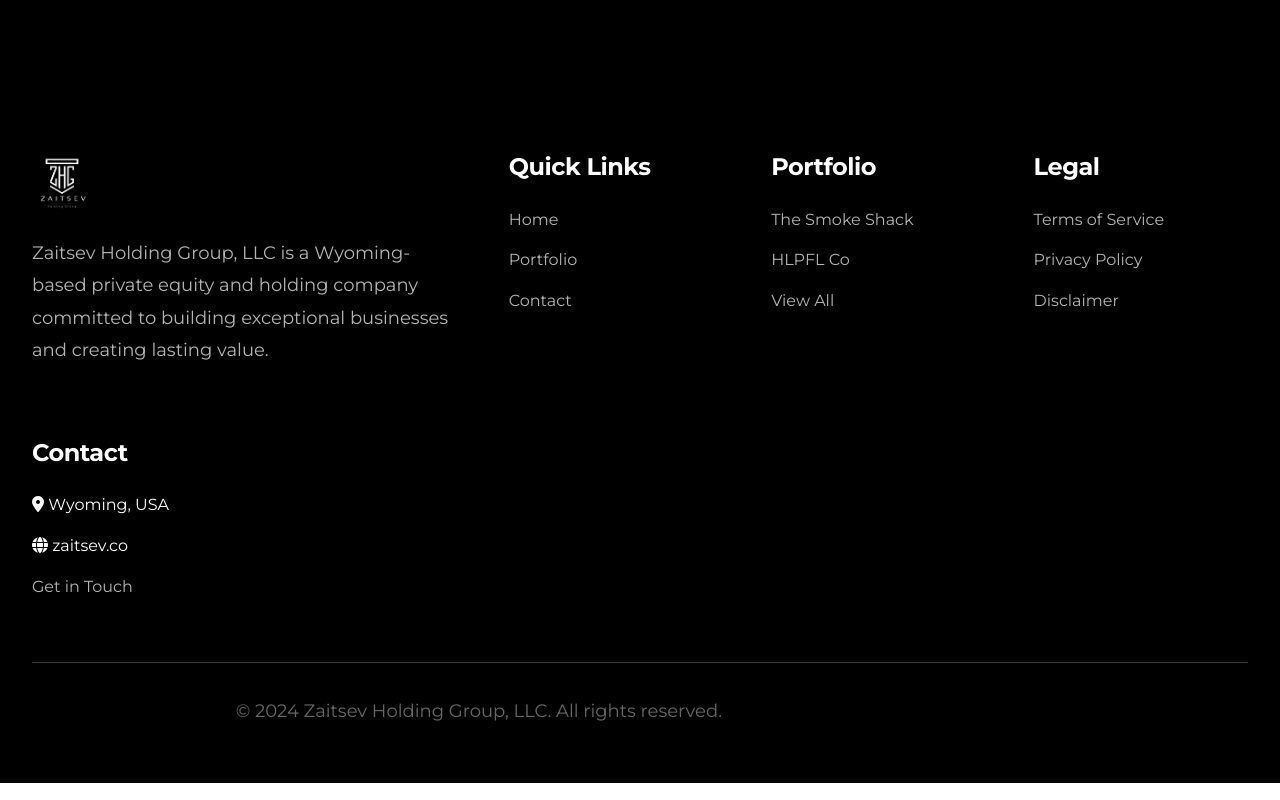
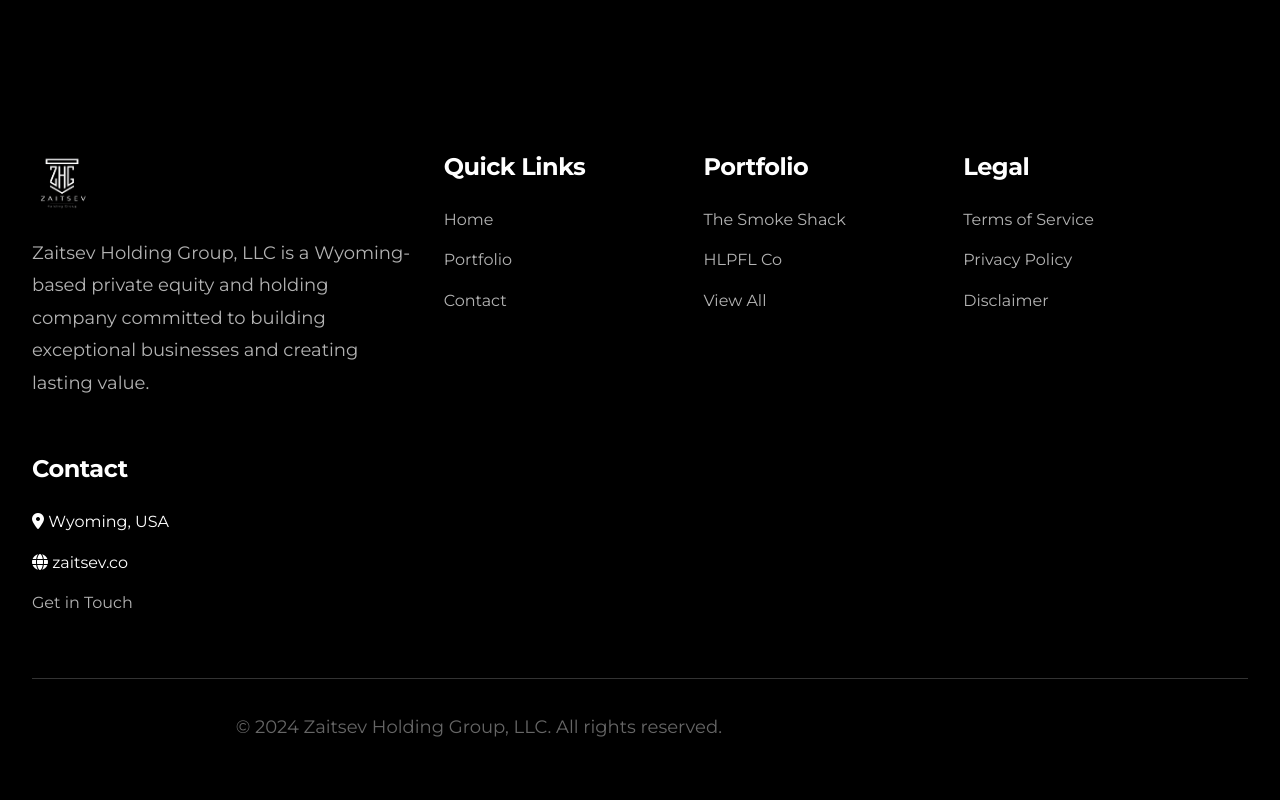
Before and after one commit to HLPFLCG/zhc, a plain HTML site: page index.html in a window 1280 px wide. Shown: the part 3853-4653 px from the top of the page. Drawn offline with Linux system fonts and the light colour scheme; a script that the page names is missing.

Commit message:
Fix footer spacing to prevent wrapping and ensure even distribution
- Adjusted grid columns from 2fr 1fr 1fr 1fr to 2fr 1.2fr 1.2fr 1.5fr
- Reduced gap from 3rem to 2rem for better space utilization
- Added min-width: 0 to footer-section for proper text wrapping
- Contact section now has more space (1.5fr) to prevent line wrapping
- Maintains responsive design across all devices (desktop, tablet, mobile)

```diff
--- a/css/styles.css
+++ b/css/styles.css
@@ -548,8 +548,8 @@
        max-width: 1400px;
        margin: 0 auto;
        display: grid;
-    grid-template-columns: 2fr 1fr 1fr 1fr;
-    gap: 3rem;
+       grid-template-columns: 2fr 1.2fr 1.2fr 1.5fr;
+       gap: 2rem;
        margin-bottom: 3rem;
    }
 
@@ -566,6 +566,10 @@
    .footer-section h4 {
        margin-bottom: 1.5rem;
        color: var(--primary-white);
+   }
+
+   .footer-section {
+       min-width: 0;
    }
 
    .footer-links {
@@ -593,7 +597,6 @@
        text-align: center;
        color: rgba(255, 255, 255, 0.5);
    }
-
    /* ==================== ANIMATIONS ==================== */
 @keyframes fadeInUp {
     from {
```
Lines whose indentation alone changed are shown as unchanged.
